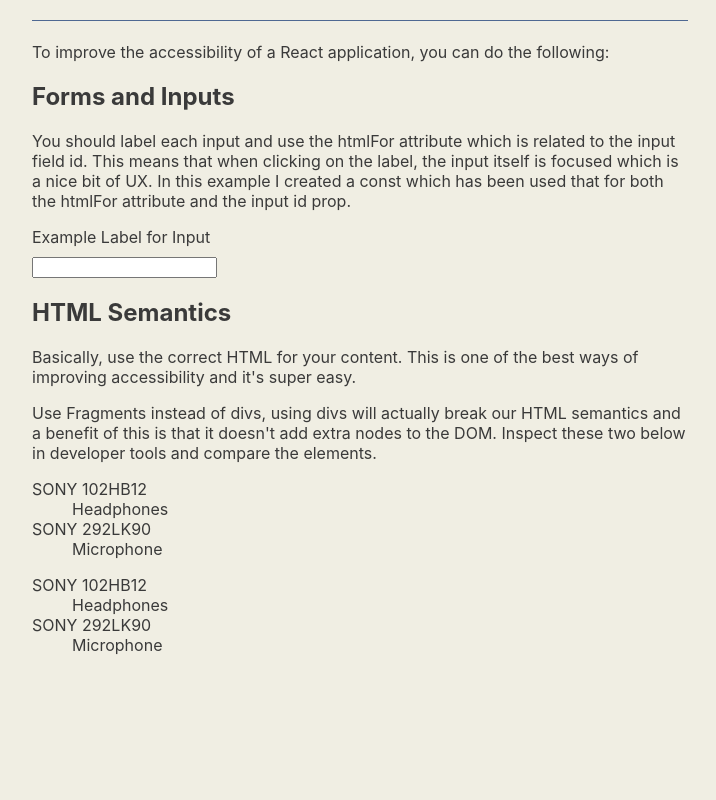
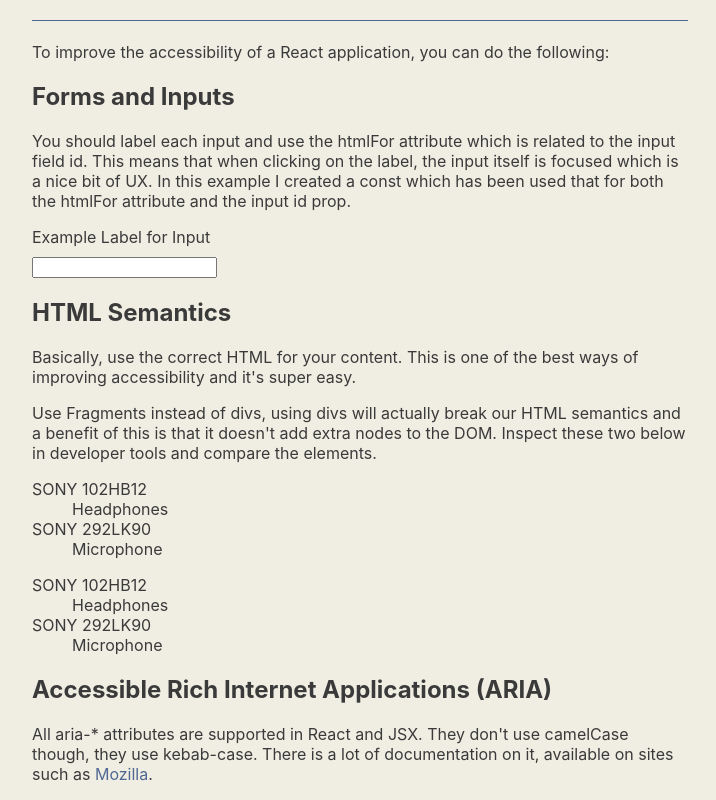
Before and after one commit to danbfield/react-concepts, a Next.js app in the folder app/: page /accessibility in a window 1280 px wide. Shown: the part 399-1199 px from the top of the page, without its empty margins (280-996 px from the left). Before the commit the page ends 1070 px from the top, so only its background shows below. Built offline with nearby package versions, Linux system fonts and the light colour scheme.

Commit message:
Pages/Accessibility: Add ARIA Section

```diff
--- a/app/pages/accessibility.js
+++ b/app/pages/accessibility.js
@@ -8,6 +8,7 @@ import {
   Section,
   Subheading,
 } from '../components'
+import Link from 'next/link'
 
 export default function Accessibility() {
   const [value, setValue] = useState('')
@@ -73,6 +74,19 @@ export default function Accessibility() {
         <dl>{items.map((item) => ItemFragment(item))}</dl>
         <dl>{items.map((item) => ItemDiv(item))}</dl>
       </Section>
+      <Section>
+        <Subheading>Accessible Rich Internet Applications (ARIA)</Subheading>
+        <Paragraph>
+          All aria-* attributes are supported in React and JSX. They don't use
+          camelCase though, they use kebab-case. There is a lot of documentation
+          on it, available on sites such as{' '}
+          <Link href='https://developer.mozilla.org/en-US/docs/Web/Accessibility/ARIA/ARIA_Techniques'>
+            Mozilla
+          </Link>
+          .
+        </Paragraph>
+      </Section>
+      {/* Focus Control and Navigation */}
     </Main>
   )
 }
```
